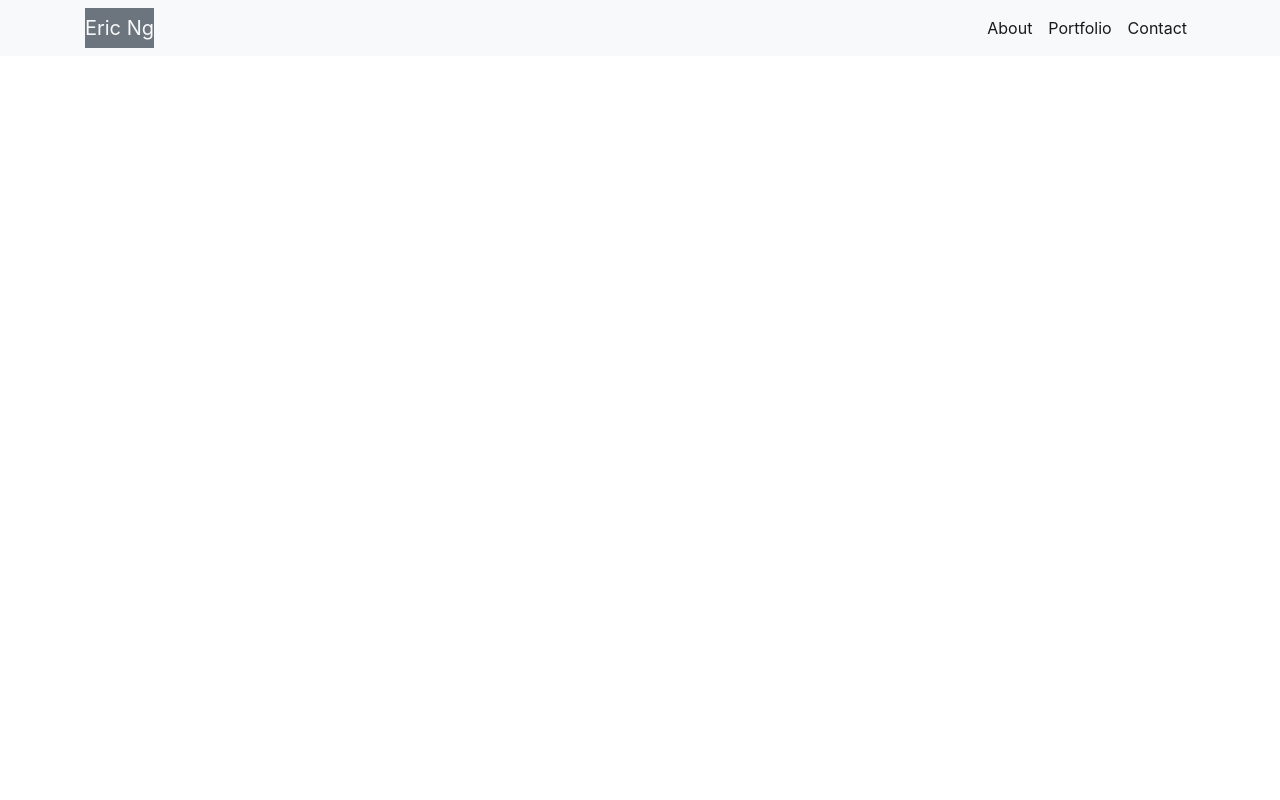
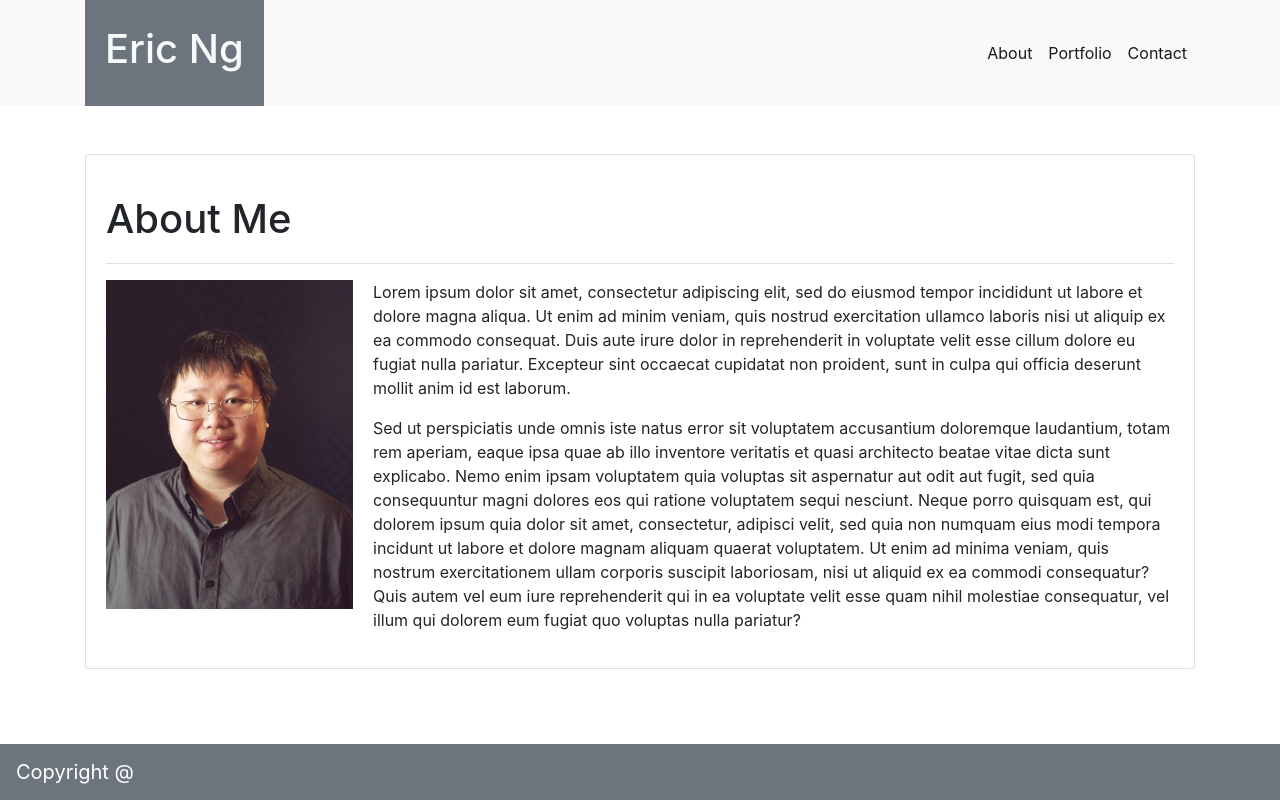
Before and after one commit to EricNg314/Bootstrap-Portfolio, a plain HTML site: page index.html in a window 1280 px wide. Drawn offline with nearby package versions, Linux system fonts and the light colour scheme.

Commit message:
Worked on index.html: corrected Navigation bar, About Me info updated, footer added. Need updates on footer to be centered and to include background image.

```diff
--- /dev/null
+++ b/assets/css/style.css
@@ -0,0 +1,3 @@
+.headerBorder{
+    border-width: 3px;
+}
--- a/index.html
+++ b/index.html
@@ -9,8 +9,8 @@
     <!-- Bootstrap CSS -->
     <link rel="stylesheet" href="https://stackpath.bootstrapcdn.com/bootstrap/4.1.0/css/bootstrap.min.css" integrity="sha384-9gVQ4dYFwwWSjIDZnLEWnxCjeSWFphJiwGPXr1jddIhOegiu1FwO5qRGvFXOdJZ4"
         crossorigin="anonymous">
-
-    <title>Bootstrap Portfolio</title>
+    <link rel="stylesheet" type="text/css" href="assets/css/style.css">
+    <title>About| Eric Ng</title>
 </head>
 
 <body>
@@ -24,14 +24,18 @@
         crossorigin="anonymous"></script>
 
 
-    <nav class="navbar navbar-expand-lg navbar-light bg-light">
-        <div class="container">
-            <a class="navbar-brand bg-secondary text-light" href="index.html">Eric Ng</a>
-            <!-- <button class="navbar-toggler" type="button" data-toggle="collapse" data-target="#navbarSupportedContent" aria-controls="navbarSupportedContent"
-                aria-expanded="false" aria-label="Toggle navigation">
+    <nav class="navbar navbar-expand-lg navbar-light bg-light pt-0 pb-0">
+        <div class="container ">
+            <a class="navbar-brand bg-secondary text-light" href="index.html">
+                <div class="card-body">
+                    <h1>Eric Ng</h1>
+                </div>
+            </a>
+
+            <button class="navbar-toggler" type="button" data-toggle="collapse" data-target="#navbarNav" aria-controls="navbarNav" aria-expanded="false"
+                aria-label="Toggle navigation">
                 <span class="navbar-toggler-icon"></span>
-            </button> -->
-
+            </button>
             <div class="collapse navbar-collapse" id="navbarSupportedContent">
                 <ul class="navbar-nav ml-auto">
                     <li class="nav-item active">
@@ -50,17 +54,51 @@
                         </a>
                     </li>
                 </ul>
-                <!-- <form class="form-inline my-2 my-lg-0">
-                <input class="form-control mr-sm-2" type="search" placeholder="Search" aria-label="Search">
-                <button class="btn btn-outline-success my-2 my-sm-0" type="submit">Search</button>
-            </form> -->
             </div>
         </div>
     </nav>
 
     <div class="container">
+        <br>
+        <br>
+        <div class="card">
+            <div class="card-body">
+                <!-- <div class="row"> -->
+                <h1 class="card-body border-bottom pl-0 mb-3" class="headerBorder">About Me</h1>
+                <!-- </div> -->
+                <div>
+                    <!-- <div class="col-sm-4"> -->
+                    <img class="card-body w-25 img-fluid float-left pt-0 pl-0 pb-0" src="assets/images/Profile Picture.png" class="rounded float-left" alt="...">
+                    <!-- </div> -->
+                    <!-- <div class="col-sm-8"> -->
+                    <p class="">
+                        Lorem ipsum dolor sit amet, consectetur adipiscing elit, sed do eiusmod tempor incididunt ut labore et dolore magna aliqua.
+                        Ut enim ad minim veniam, quis nostrud exercitation ullamco laboris nisi ut aliquip ex ea commodo
+                        consequat. Duis aute irure dolor in reprehenderit in voluptate velit esse cillum dolore eu fugiat
+                        nulla pariatur. Excepteur sint occaecat cupidatat non proident, sunt in culpa qui officia deserunt
+                        mollit anim id est laborum.
+                    </p>
+                    <p class="">
+                        Sed ut perspiciatis unde omnis iste natus error sit voluptatem accusantium doloremque laudantium, totam rem aperiam, eaque
+                        ipsa quae ab illo inventore veritatis et quasi architecto beatae vitae dicta sunt explicabo. Nemo
+                        enim ipsam voluptatem quia voluptas sit aspernatur aut odit aut fugit, sed quia consequuntur magni
+                        dolores eos qui ratione voluptatem sequi nesciunt. Neque porro quisquam est, qui dolorem ipsum quia
+                        dolor sit amet, consectetur, adipisci velit, sed quia non numquam eius modi tempora incidunt ut labore
+                        et dolore magnam aliquam quaerat voluptatem. Ut enim ad minima veniam, quis nostrum exercitationem
+                        ullam corporis suscipit laboriosam, nisi ut aliquid ex ea commodi consequatur? Quis autem vel eum
+                        iure reprehenderit qui in ea voluptate velit esse quam nihil molestiae consequatur, vel illum qui
+                        dolorem eum fugiat quo voluptas nulla pariatur?
+                    </p>
+                    <!-- </div> -->
+                </div>
+            </div>
+        </div>
+    </div>
 
-    </div>
+    <nav class="navbar fixed-bottom navbar-dark text-white bg-secondary">
+        <a class="navbar-brand text-center" href="#">Copyright @</a>
+    </nav>
+
 </body>
 
 </html>
```
Also changed, not shown: assets/images/Archery Lessons.jpg (added), assets/images/Food Lotteries.jpg (added), assets/images/Profile Picture.png (added), assets/images/cat-games_640-480-4.jpg (added), assets/images/cats-q-c-640-480-3.jpg (added), assets/images/spiration light/readme.txt (added), assets/images/spiration light/spiration-light.png (added), 1 other file.
